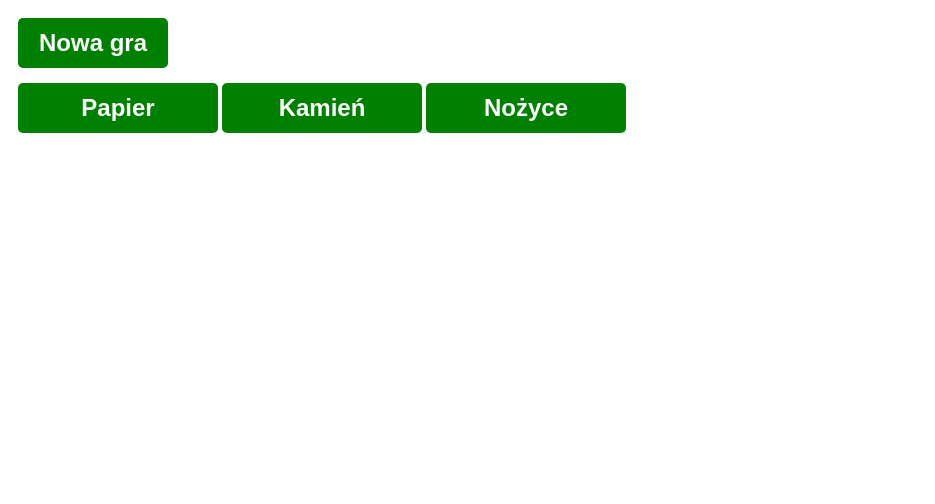
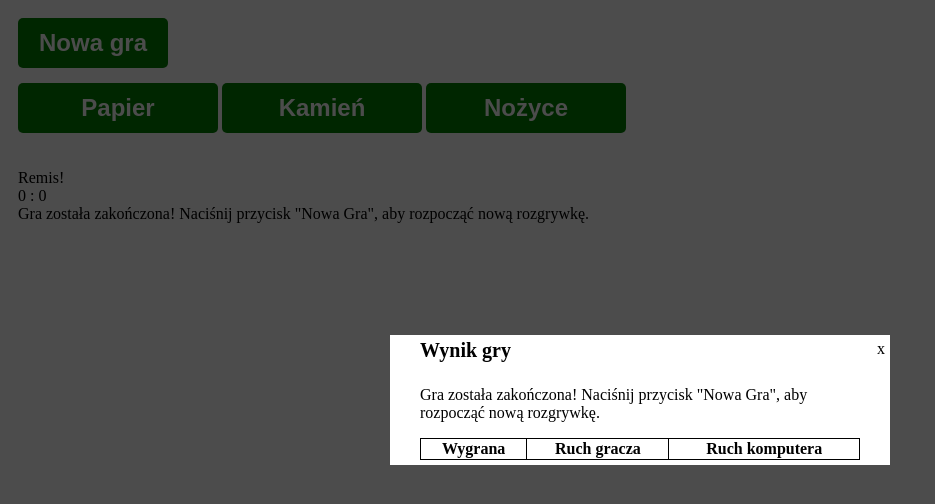
Before and after one commit to tomekl80/zadanie-9.3, a website: page index.html in a window 1280 px wide. Both pictures are taken after a click on the button "Papier". Shown: the whole page, without its empty margins (0-935 px from the left). Drawn offline with nearby package versions, Linux system fonts and the light colour scheme; files that its build step writes are made by us from their sources.

Commit message:
Add funcjonality saved in step 5
*Add styles for table in modal
*Add loop for array "param.progress"
*Fix errors in "index.html"

```diff
--- a/index.html
+++ b/index.html
@@ -1,19 +1,13 @@
 <!DOCTYPE html>
 <html lang="en" >
   <head>
-    <meta charset="UTF-8">
-    <title>Zadanie-8.4</title>
-    <link rel="stylesheet" href="css/style.css">
-  </head>
-  <body>
-    <head>
     <meta charset="utf-8">
-      <title>Website</title>
-      <link rel="stylesheet" type="text/css" href="style.css">
+    <meta name="viewport" content="width=device-width, initial-scale=1.0">
+    <title>Zadanie-9.3</title>
+    <link rel="stylesheet" type="text/css" href="css/style.css">
   </head>
   <body>
     <div id="outputNewGame"></div>
-    </div>
     <div>
       <div class="newGame">
         <button id="newGame">Nowa gra</button>
@@ -25,24 +19,31 @@
     <br>
     <br>
     <div id="output">
-
     </div>
     <div id="result">
-
     </div>
-
     <!-- Modals -->
     <div class="overlay" id="modal-overlay">
       <div class="modal" id="displayResults">
         <a href="#" class="close">x</a>
       <header>Wynik gry</header>
       <div class="content">
-          <p>Dolor sit amet!</p>
+        <p></p>
+        <table>
+          <thead>
+            <tr>
+              <th>Wygrana</th>
+              <th>Ruch gracza</th>
+              <th>Ruch komputera</th>
+            </tr>
+          </thead>
+          <tbody class="content-results">
+          </tbody>
+        </table>
       </div>
     </div>
   </div>
   <!-- End of Modals -->
-  </body>
   <script  src="js/index.js"></script>
 </body>
 </html>
--- a/js/index.js
+++ b/js/index.js
@@ -15,7 +15,7 @@ var params = {
   computerWins: 0,
   maxRounds: 0,
   completeRounds: 0,
-  progress = [];
+  progress: [],
 };
 
 // Pętla i przypisana funkcja dla wszystkich guzików jednocześnie
@@ -90,7 +90,7 @@ var displayResults = function(winnerIs, playerMove, computerMove) {
     function results() {
       return 'Gra została zakończona! Naciśnij przycisk "Nowa Gra", aby rozpocząć nową rozgrywkę.<br>';
   };
-    divResults[0].innerHTML = results();
+    divResults[0].insertAdjacentHTML('afterbegin', results());
     // End - Display results in modal
   } else if (params.playerWins === params.completeRounds) {
     params.viewResults.insertAdjacentHTML('beforeend', 'Gratulacje! Wygrałeś tę rundę!<br>');
@@ -113,26 +113,12 @@ var playerMove = function(playerMove) {
   displayResults(winnerIs, playerMove, computerMove);
   // Stage 5 - Table of results
   params.progress.push(
-  {
-    winnerIs: 'computer',
-    computerMove: 'scissors',
-    playerMove: 'paper'
-  },
-  {
-    winnerIs: 'computer',
-    computerMove: 'rock',
-    playerMove: 'scissors'
-  },
-  {
-    winnerIs: 'computer',
-    computerMove: 'paper',
-    playerMove: 'rock'
-  },
+    {
+      winnerIs: winnerIs,
+      computerMove: computerMove,
+      playerMove: playerMove,
+    },
   );
-
-  for (var i = 0; i < params.progress.length; i++) {
-    params.progress[i].querySelector('content').innerHTML += '<br><table>' + '<tr>' + '<td>' + params.progress[i].winnerIs + '</td>' + '<td>' + params.progress[i].computerMove + '</td>' + '<td>' + params.progress[i].playerMove + '</td>' + '</tr>' + '</table>' + '<br>';
-  };
 }
 
 // Modals section
@@ -141,8 +127,13 @@ var playerMove = function(playerMove) {
 
 var showModal = function(){
 
+  var resultsEl = document.querySelector('.content-results');
+
+  for (var i = 0; i < params.progress.length; i++) {
+    resultsEl.innerHTML += '<tr><td>' + params.progress[i].winnerIs + '</td><td>' + params.progress[i].playerMove + '</td><td>' + params.progress[i].computerMove + '</td></tr>';
+  }
+
   document.querySelector('#displayResults').classList.add('show');
-
   document.querySelector('#modal-overlay').classList.add('show');
 };
 
--- a/sass/style.scss
+++ b/sass/style.scss
@@ -83,3 +83,15 @@ button:hover {
 		padding: 5px 30px;
 	}
 }
+table, td, th {
+	border: 1px solid black;
+}
+table {
+	border-collapse: collapse;
+	width: 100%;
+}
+td {
+	height: 50px;
+	vertical-align: middle;
+	text-align: center;
+}
```
Also changed, not shown: css/style.css, css/style.prefixed.css, 2 other files. Lines whose indentation alone changed are shown as unchanged.
